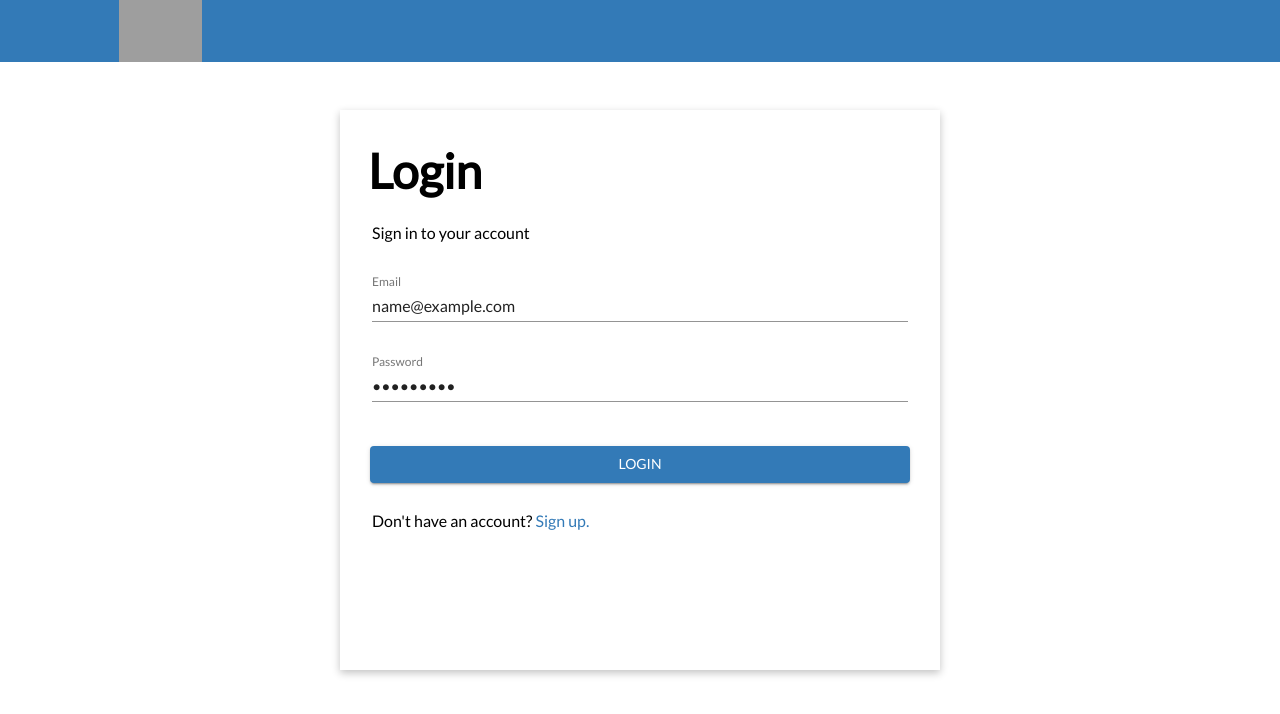
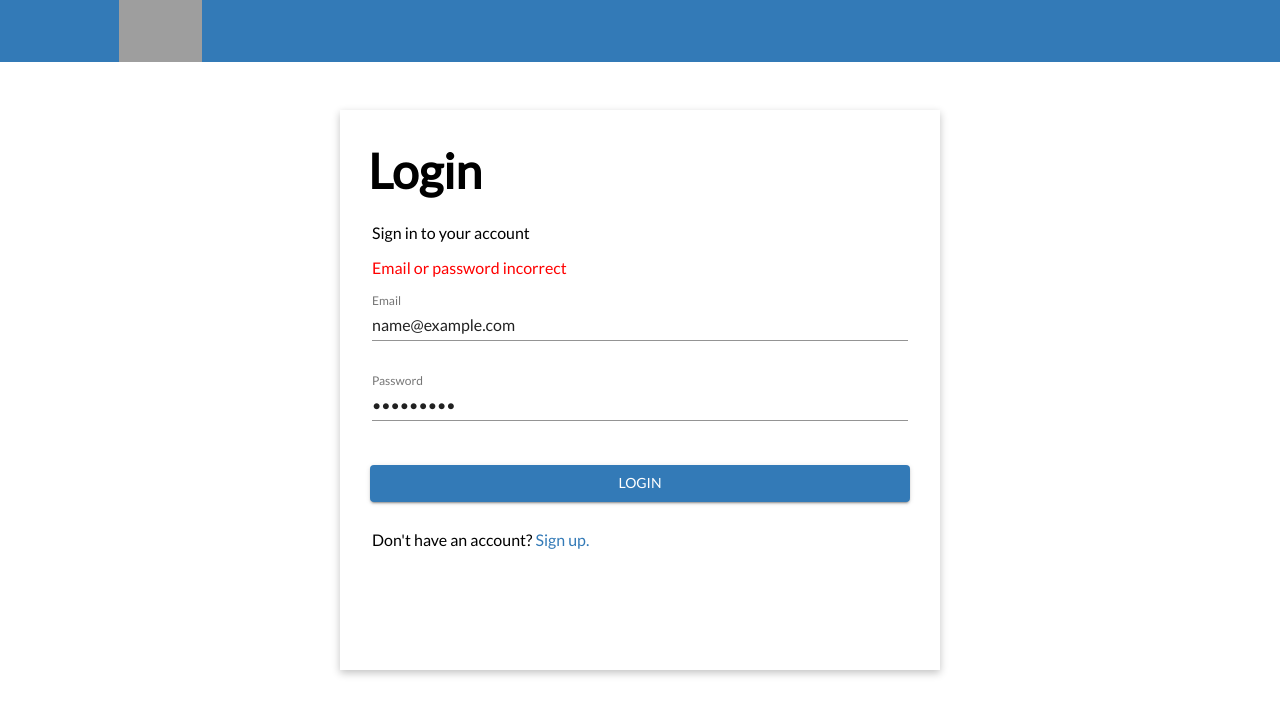
Before and after one commit to bbawj/Ostendo-Ticketing, a React (Create React App) app in the folder client/: page / in a window 1280 px wide. Both pictures are taken after typing "name@example.com", "Sample123" into the empty fields and a click on the button "LOGIN". Shown: the top 714 px of the page. Built offline with nearby package versions, Linux system fonts and the light colour scheme; no server answers; grey boxes are pictures that could not be loaded.

Commit message:
login page error message

```diff
--- a/client/src/components/Login.js
+++ b/client/src/components/Login.js
@@ -1,4 +1,4 @@
-import React from "react";
+import React, { useState } from "react";
 import "./Signup.css";
 import { Formik, Field, Form, useField } from "formik";
 import * as Yup from "yup";
@@ -27,11 +27,15 @@ const MyTextField = ({ label, type, ...props }) => {
 export default function Login() {
   const history = useHistory();
   const { setCurrentUser } = useUser();
+  const [error, setError] = useState("");
 
   return (
     <div className="signup">
       <h2>Login</h2>
       <p>Sign in to your account</p>
+      {error && (
+        <span style={{ marginLeft: "1em", color: "red" }}>{error}</span>
+      )}
       <Formik
         initialValues={{ email: "", password: "", passwordConfirm: "" }}
         validationSchema={Yup.object({
@@ -41,6 +45,7 @@ export default function Login() {
           password: Yup.string().required("Required"),
         })}
         onSubmit={async (values, { setSubmitting }) => {
+          try {
             setSubmitting(true);
             const res = await axios.post("/api/login", values, {
               withCredentials: true,
@@ -48,6 +53,9 @@ export default function Login() {
             setSubmitting(false);
             setCurrentUser({ id: res.data.id, role: res.data.role });
             history.push(res.data.redirectUrl);
+          } catch (err) {
+            setError("Email or password incorrect");
+          }
         }}
       >
         <Form>
```
Lines whose indentation alone changed are shown as unchanged.
